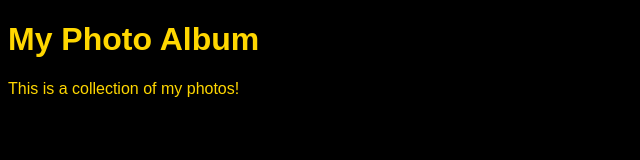
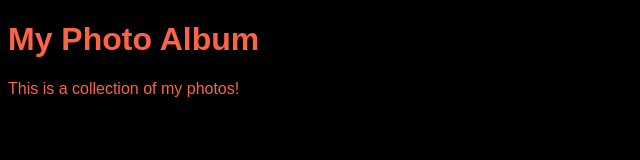
Before and after one commit to tessb/tessb.github.io, a plain HTML site: page index.html in a window 1280 px wide. Shown: the whole page, without its empty margins (0-640 px from the left). Drawn offline with Linux system fonts and the light colour scheme.

Commit message:
whywontitwork

```diff
--- a/css/style.css
+++ b/css/style.css
@@ -2,6 +2,7 @@ body {
 background-color: black}
 
 h1, p {
-  color: gold;
+  color: tomato;
   font-family: arial;
+  font-weight: 80px;
 }
```
